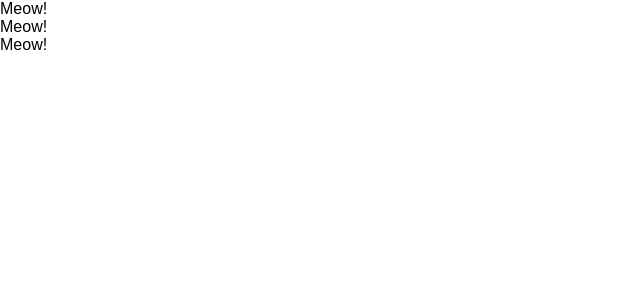
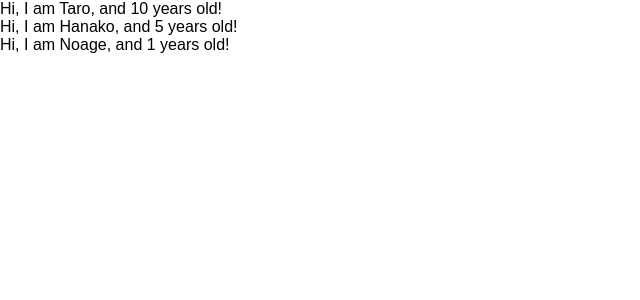
Before and after one commit to yuckeyee/react-practice, a React (Create React App) app: page / in a window 1280 px wide. Shown: the top 300 px of the page, without its empty margins (0-640 px from the left). Built offline with nearby package versions, Linux system fonts and the light colour scheme.

Commit message:
learn props of component

```diff
--- a/src/App.js
+++ b/src/App.js
@@ -1,27 +1,27 @@
 import React from 'react';
 
-// class App extends Component {
-//   render() {
-//     return (
-//       <React.Fragment>
-//         <label htmlFor="bar">bar</label>
-//         <input type="text" onChange={() => { console.log("I am clicked") }} />
-//       </React.Fragment>
-//     )
-//   }
-// }
-
 const App = () => {
+  const profiles = [
+    { name: "Taro", age: 10 },
+    { name: "Hanako", age: 5 },
+    { name: "Noage" }
+  ]
   return (
     <div>
-      <Cat />
-      <Cat />
-      <Cat />
+      {
+        profiles.map((profile, index) => {
+          return <User name={profile.name} age={profile.age} key={index} />
+        })
+      }
     </div>
   )
 }
 
-const Cat = () => {
-  return <div>Meow!</div>
+const User = (props) => {
+  return <div>Hi, I am {props.name}, and {props.age} years old!</div>
+}
+
+User.defaultProps = {
+  age: 1
 }
 export default App;
```
